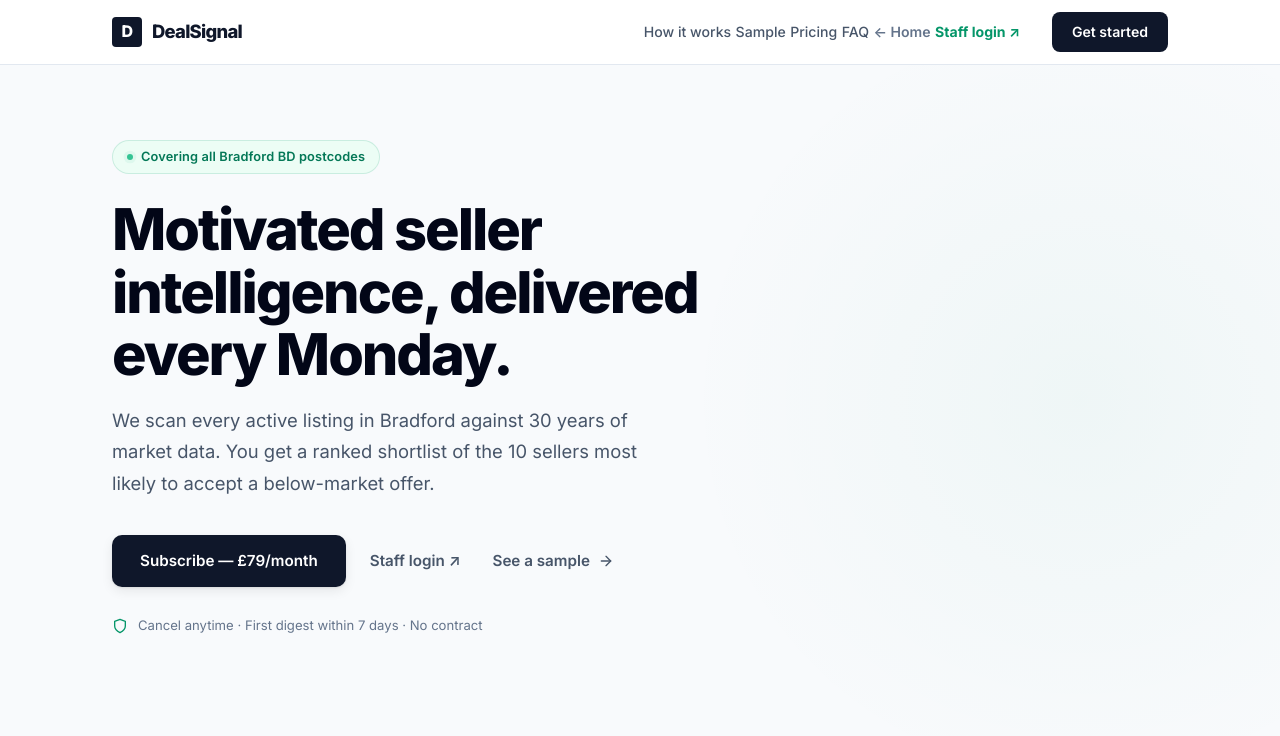
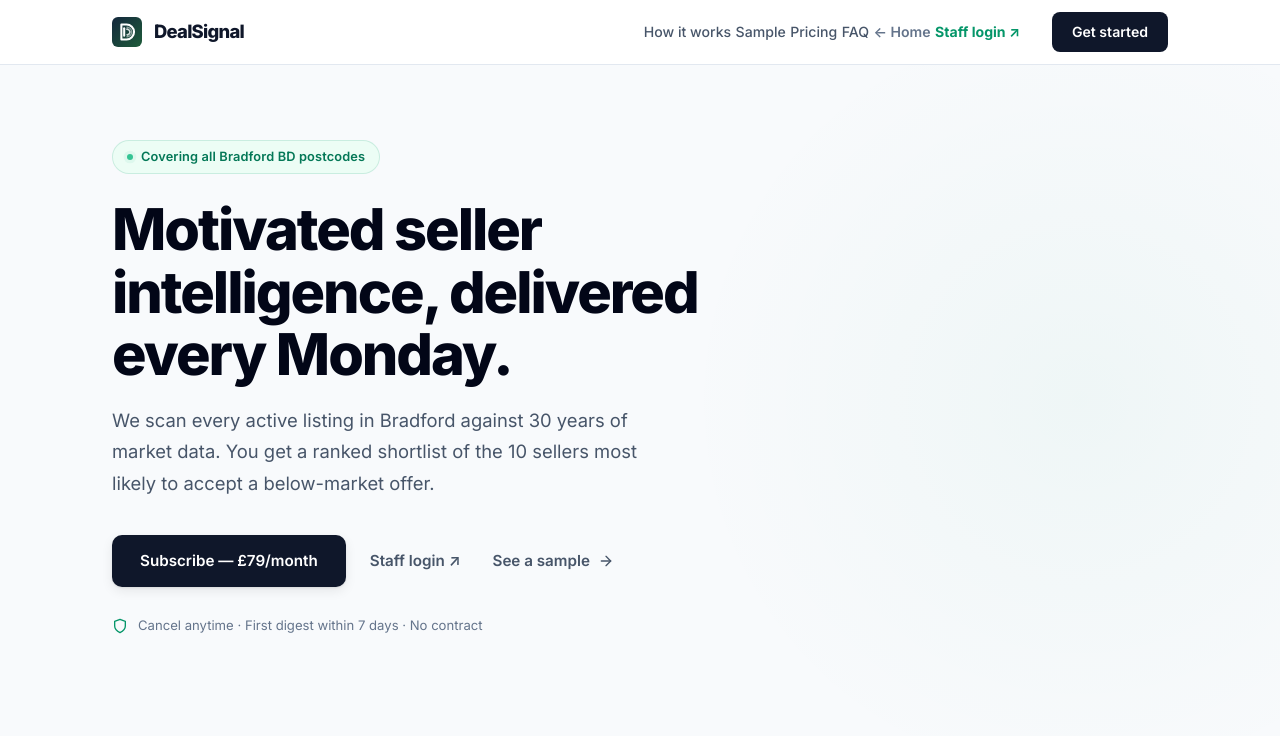
Before and after one commit to Silamsai/DealSignal, a Flask app: page /landing in a window 1280 px wide. Shown: the top 736 px of the page. Run offline with Flask 3, Linux system fonts and the light colour scheme.

Commit message:
Add custom SVG logo and favicon link to deal_alerts_landing

```diff
--- a/app/templates/deal_alerts_landing.html
+++ b/app/templates/deal_alerts_landing.html
@@ -5,6 +5,7 @@
   <meta charset="UTF-8">
   <meta name="viewport" content="width=device-width, initial-scale=1.0">
   <title>DealSignal — Motivated Seller Intelligence for Property Investors | Bradford</title>
+  <link rel="icon" type="image/svg+xml" href="{{ url_for('static', filename='favicon.svg') }}">
   <meta name="description"
     content="Weekly ranked digest of the most motivated sellers in Bradford. Collapsed chains, repeated price cuts, stale listings — scored from 30 years of market data. Built for serious property investors.">
   <link rel="preconnect" href="https://fonts.googleapis.com">
@@ -878,8 +879,25 @@
   <header class="header" id="header">
     <div class="container header__inner">
       <a class="header__logo" href="/">
-        <div class="header__logo-mark" aria-hidden="true">D</div>
-        <strong style="font-size:1.15rem;letter-spacing:-0.04em;font-weight:800;color:var(--slate-900);">DealSignal</strong>
+        <svg width="30" height="30" viewBox="0 0 32 32" style="border-radius:6px; overflow:hidden;" fill="none"
+          xmlns="http://www.w3.org/2000/svg">
+          <defs>
+            <linearGradient id="header-logo-grad-deal" x1="0%" y1="0%" x2="100%" y2="100%">
+              <stop offset="0%" stop-color="#14273d" />
+              <stop offset="100%" stop-color="#1e5c3a" />
+            </linearGradient>
+          </defs>
+          <rect width="32" height="32" fill="url(#header-logo-grad-deal)" />
+          <path d="M10 8h5.5a8 8 0 0 1 8 8v0a8 8 0 0 1-8 8H10V8z" stroke="#ffffff" stroke-width="2.2"
+            stroke-linejoin="round" />
+          <line x1="13" y1="12" x2="13" y2="20" stroke="#ffffff" stroke-width="2.2" stroke-linecap="round" />
+          <path d="M16 13a3 3 0 0 1 3 3v0a3 3 0 0 1-3 3" stroke="#ffffff" stroke-width="1.8" stroke-linecap="round"
+            stroke-dasharray="1 1" opacity="0.8" />
+          <path d="M16 11a5 5 0 0 1 5 5v0a5 5 0 0 1-5 5" stroke="#ffffff" stroke-width="1.5" stroke-linecap="round"
+            opacity="0.5" />
+        </svg>
+        <strong
+          style="font-size:1.15rem;letter-spacing:-0.04em;font-weight:800;color:var(--slate-900); margin-left:2px;">DealSignal</strong>
       </a>
       <nav class="header__nav">
         <span class="header__nav-links">
```
